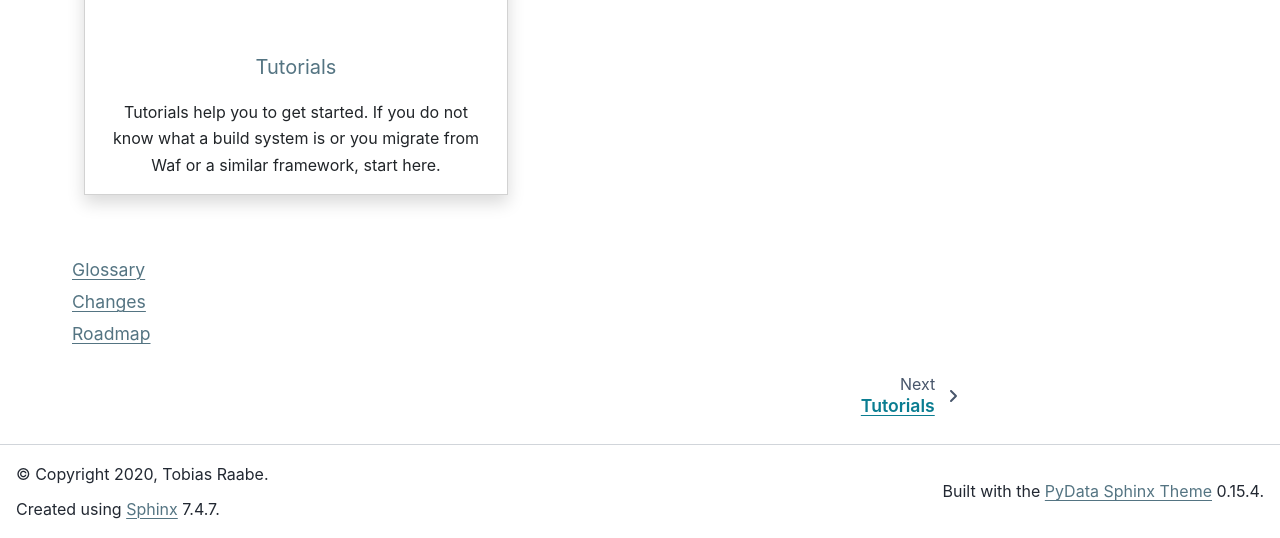
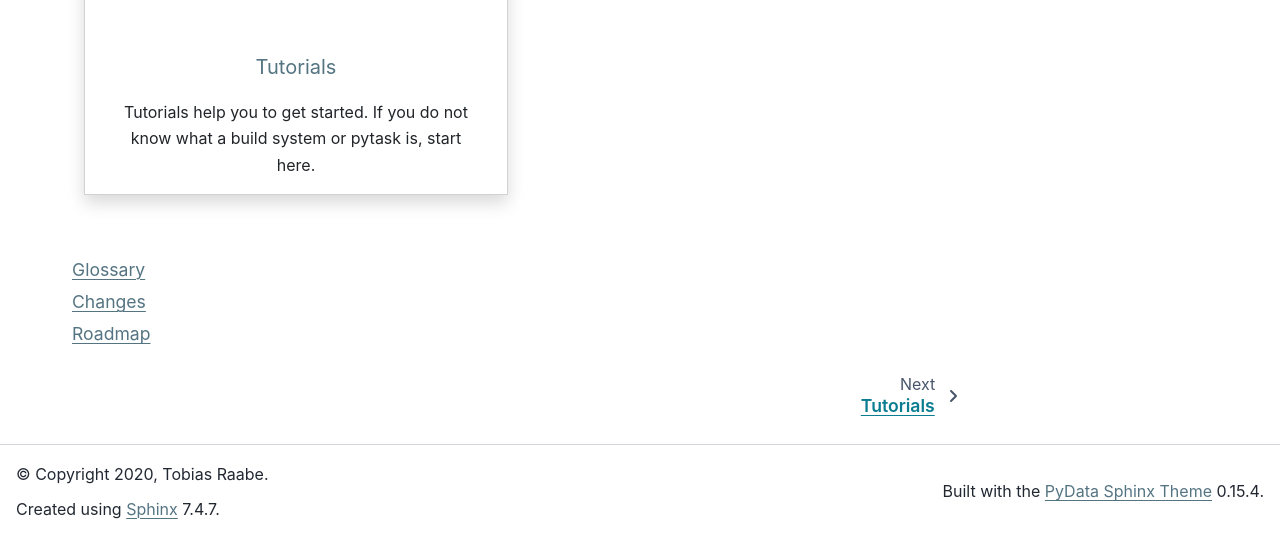
Before and after one commit to pytask-dev/pytask, a Sphinx documentation site: the page built from docs/index.rst, in a window 1280 px wide and 1036 px high, cut to the strip 498-1036 px from the top of the window. Built offline with Sphinx 7.4.7 and the PyData theme 0.15.4, drawn with Linux system fonts in a browser that asks for light colours.

Commit message:
Fix documentation.

```diff
--- a/docs/index.rst
+++ b/docs/index.rst
@@ -42,8 +42,7 @@ The documentation has currently one of four planned parts.
                             <h5 class="card-title">Tutorials</h5>
                             <p class="card-text">
                                 Tutorials help you to get started. If you do not know
-                                what a build system is or you migrate from Waf or a
-                                similar framework, start here.
+                                what a build system or pytask is, start here.
                             </p>
                         </div>
                     </div>
--- a/docs/tutorials/how_to_write_a_task.rst
+++ b/docs/tutorials/how_to_write_a_task.rst
@@ -25,7 +25,7 @@ To execute the task, type the following command on the command-line
     Root: xxx
     Collected 1 task(s).
 
-    s
+    .
     ============================ 1 succeeded in 1 second(s) ============================
 
 Executing
```
